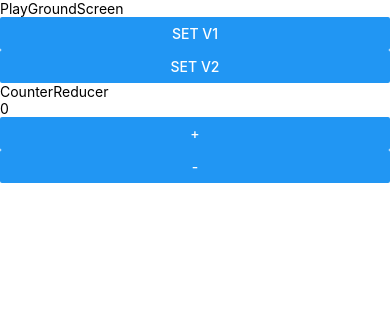
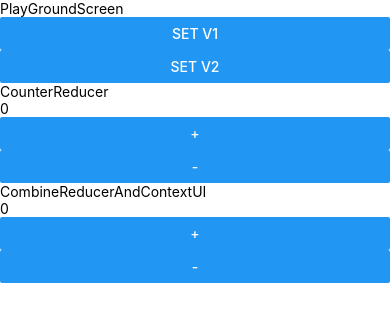
Before and after one commit to phongnguyenrvn1995/golf_manager, a React Native app: screen / in a window 390 px wide. Shown: the top 322 px of the page. Built offline with nearby package versions, Linux system fonts and the light colour scheme.

Commit message:
Kết hợp useReducer và context

```diff
--- /dev/null
+++ b/src/playground/MyProvider2.tsx
@@ -0,0 +1,18 @@
+import React, { createContext, Dispatch, ReactNode, useReducer } from "react";
+import { counterReducer, initState } from "./counterReducer";
+
+export interface MyContext2Type {
+    state: {count: number};
+    dispatch: Dispatch<{type: string}>;
+}
+
+export const MyContext2 = createContext<MyContext2Type | null> (null);
+
+export const MyProvider2: React.FC<{children: ReactNode}> = ({children}) => {
+    const [state, dispatch] = useReducer(counterReducer, initState);
+    return (
+        <MyContext2.Provider value={{state, dispatch}}>
+            {children}
+        </MyContext2.Provider>
+    );
+}
--- a/src/playground/PlayGroundScreen.tsx
+++ b/src/playground/PlayGroundScreen.tsx
@@ -2,6 +2,7 @@ import { useContext, useReducer } from "react";
 import { Button, Text, View } from "react-native";
 import { MyContext, MyProvider } from "./MyProvider";
 import { counterReducer, initState } from "./counterReducer";
+import { MyContext2, MyProvider2 } from "./MyProvider2";
 
 export const PlayGroundScreen = () => {
     return (
@@ -13,6 +14,13 @@ export const PlayGroundScreen = () => {
                 <View>
                     <Text>CounterReducer</Text>
                     <CounterReducerUI/>
+                </View>
+
+                <View>
+                    <Text>CombineReducerAndContextUI</Text>
+                    <MyProvider2>
+                        <CombineReducerAndContextUI/>
+                    </MyProvider2>
                 </View>
             </View>
         </MyProvider>
@@ -43,3 +51,14 @@ const CounterReducerUI = () => {
         </View>
     );
 };
+
+const CombineReducerAndContextUI = () => {
+    const v = useContext(MyContext2);
+    return (
+        <View>
+            <Text>{v?.state.count}</Text>
+            <Button title="+" onPress={() => v?.dispatch({ type: "+"})} />
+            <Button title="-" onPress={() => v?.dispatch({type: "-"})}/>
+        </View>
+    );
+};
```
